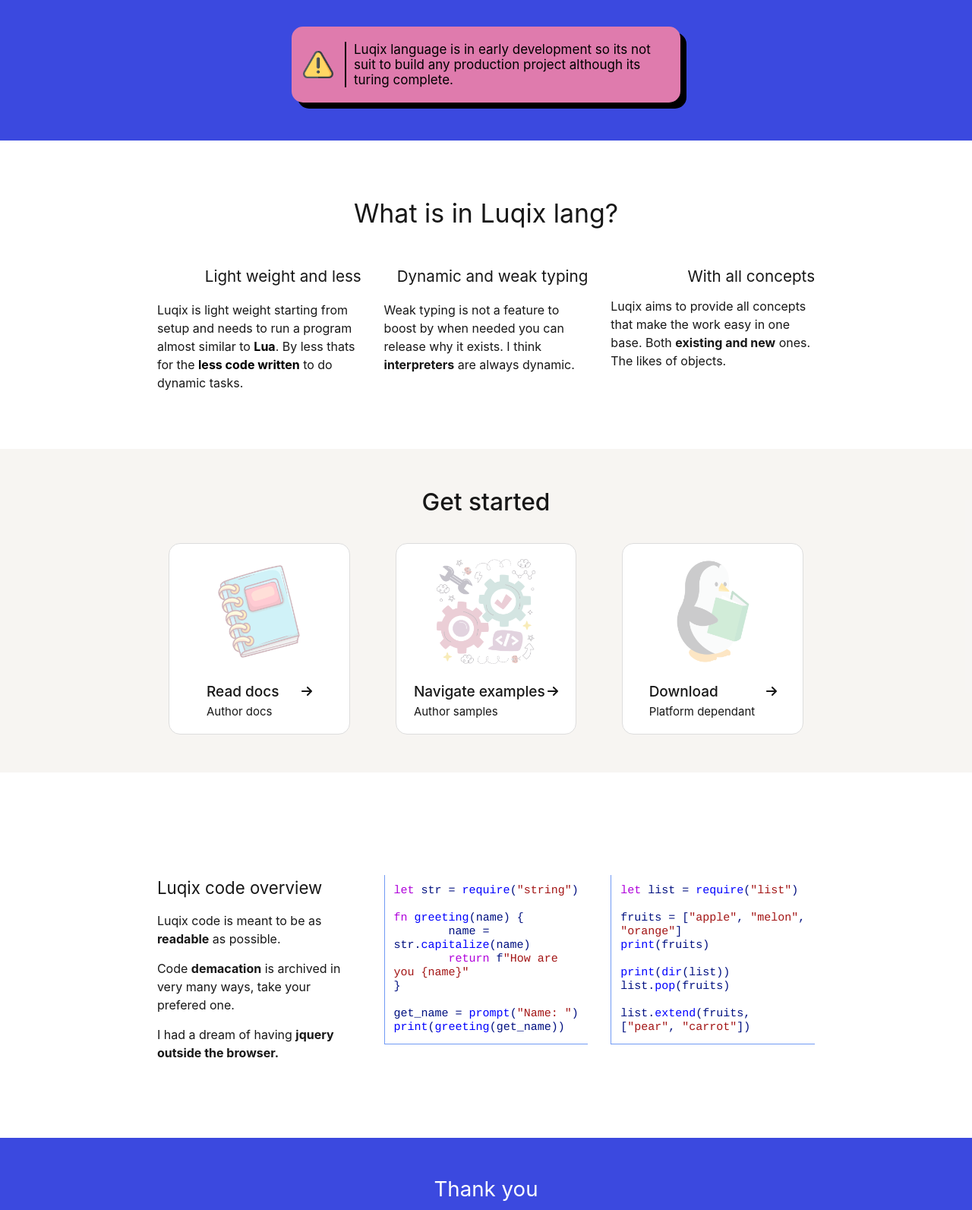
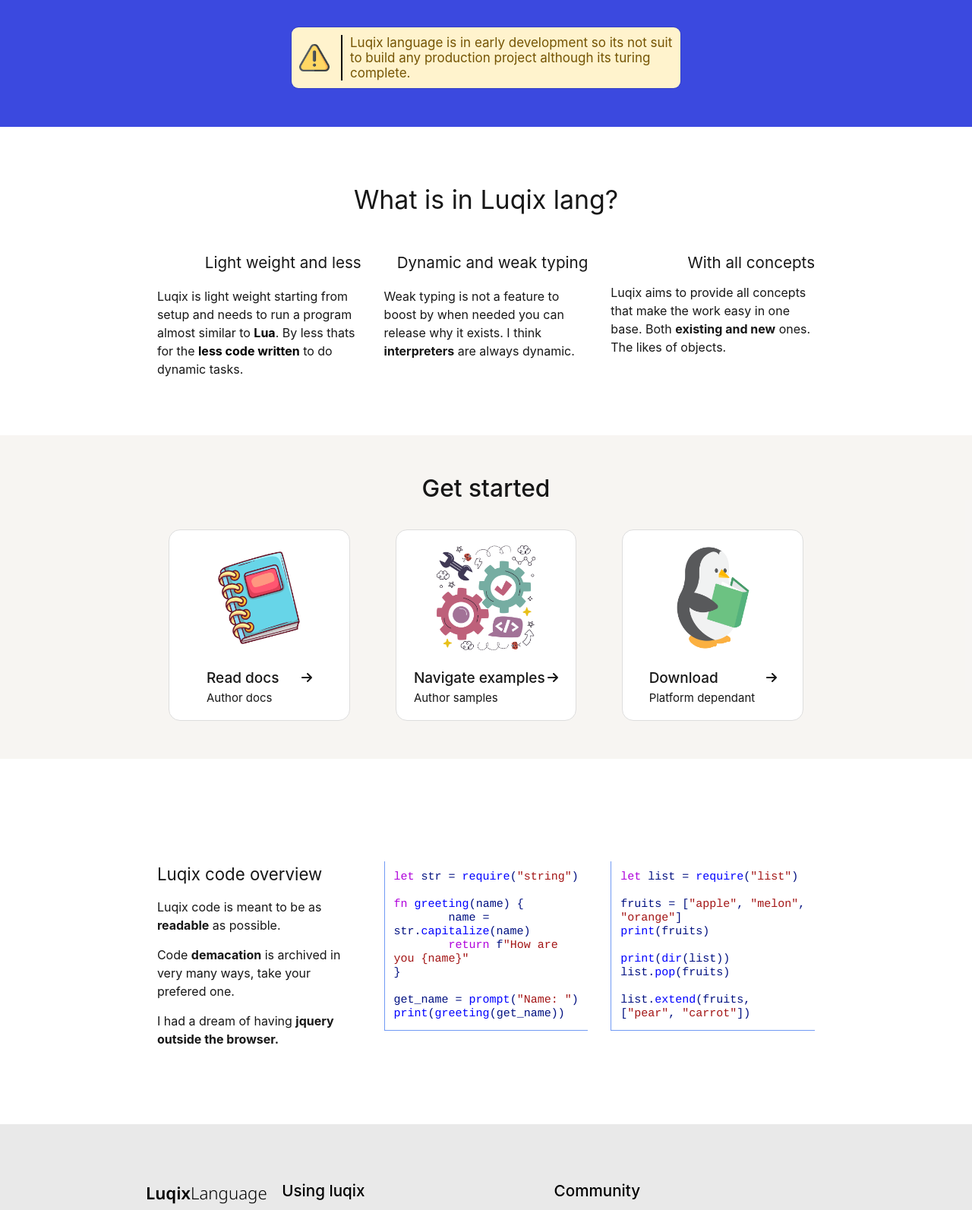
Before and after one commit to luqix-lang/luqix-lang.github.io, a plain HTML site: page index.html in a window 1280 px wide. Shown: the part 613-2206 px from the top of the page at 76% size. Drawn offline with nearby package versions, Linux system fonts and the light colour scheme.

Commit message:
first commit

```diff
--- a/css/style.css
+++ b/css/style.css
@@ -188,21 +188,21 @@
 	border-radius: 15px;
 }
 
-.ban{ position: relative;}
+.ban{
+	position: relative;
+	border-radius: 10px;
+	border: 1px solid #00000020;
+	overflow: hidden;
+}
 
 .ban-on{
-	position: relative;
-	z-index: 3;
-	background-color: #dF7BaD;
-	padding: 20px;
-	padding-left: 15px;
-	padding-right: 15px;
-	border-radius: 15px;
+	background-color: #FFF3CD;
+	padding: 10px;
 }
 
 .ban-on *{
 	font-size: 17px !important;
-	color: #000000 !important;
+	color: #755403 !important;
 }
 
 .ban-on p{
@@ -218,7 +218,6 @@
 	height: 100%;
 	width: 100%;
 	border-radius: 15px;
-	background-color: #000;
 	bottom: -8px;
 	right: -8px;
 }
@@ -238,7 +237,7 @@
 	bottom: 0;
 	right: 0;
 	left: 0;
-	background-color: #ffffffb0;
+	/*background-color: #ffffffb0;*/
 	z-index: 3;
 }
 
@@ -337,10 +336,14 @@
 
 }
 
+.footer{
+	border-color: #AEB8BC;
+	background-color: #e9e9e9 !important;
+}
 
-
-footer{
-	border-color: #AEB8BC;
+.footer *{
+	color: #000 !important;
+	text-decoration: none !important;
 }
 
 .a-none, .a-none *{
--- a/js/docs.js
+++ b/js/docs.js
@@ -33,9 +33,8 @@ let bod = document.getElementById('app2');
 
 
 bod.innerHTML += `
-	<div class="pb-10 pt-10 flex flex-wrap justify-center blue">
- 			<p class="text-center text-xl-5 col-10 mb-4">Thank you</p>
- 			<div class="col-9 bt-1 flex flex-wrap pt-5  col-10-md px-3-md" style="border-color: #ffffff50;">
+	<div class="pb-10 pt-10 flex flex-wrap justify-center footer">
+ 			<div class="col-7 flex flex-wrap pt-5 col-8-lg col-10-md px-3-md">
  				<div class="col-2 col-10-md mb-5-md">
  					<p class="segoe"><span class="b6 text-xl-2">Luqix</span><span class="b3 text-xl-2">Language</span></p>
  					<p class="mt-2 mb-5 text-md">Made and maintained by <span class="b5">Variable<span class="b3">Code</span></span></p>
--- a/js/main.js
+++ b/js/main.js
@@ -25,9 +25,8 @@ let bod = document.getElementsByTagName('body')[0];
 
 
 bod.innerHTML += `
-	<div class="pb-10 pt-10 flex flex-wrap justify-center blue">
- 			<p class="text-center text-xl-5 col-10 mb-4">Thank you</p>
- 			<div class="col-7 bt-1 flex flex-wrap pt-5 col-8-lg col-10-md px-3-md" style="border-color: #ffffff50;">
+	<div class="pb-10 pt-10 flex flex-wrap justify-center footer">
+ 			<div class="col-7 flex flex-wrap pt-5 col-8-lg col-10-md px-3-md">
  				<div class="col-2 col-10-md mb-5-md">
  					<p class="segoe"><span class="b6 text-xl-2">Luqix</span><span class="b3 text-xl-2">Language</span></p>
  					<p class="mt-2 mb-5 text-md">Made and maintained by <span class="b5">Variable<span class="b3">Code</span></span></p>
```
Also changed, not shown: docs/locals.html (+1 -7 lines).
